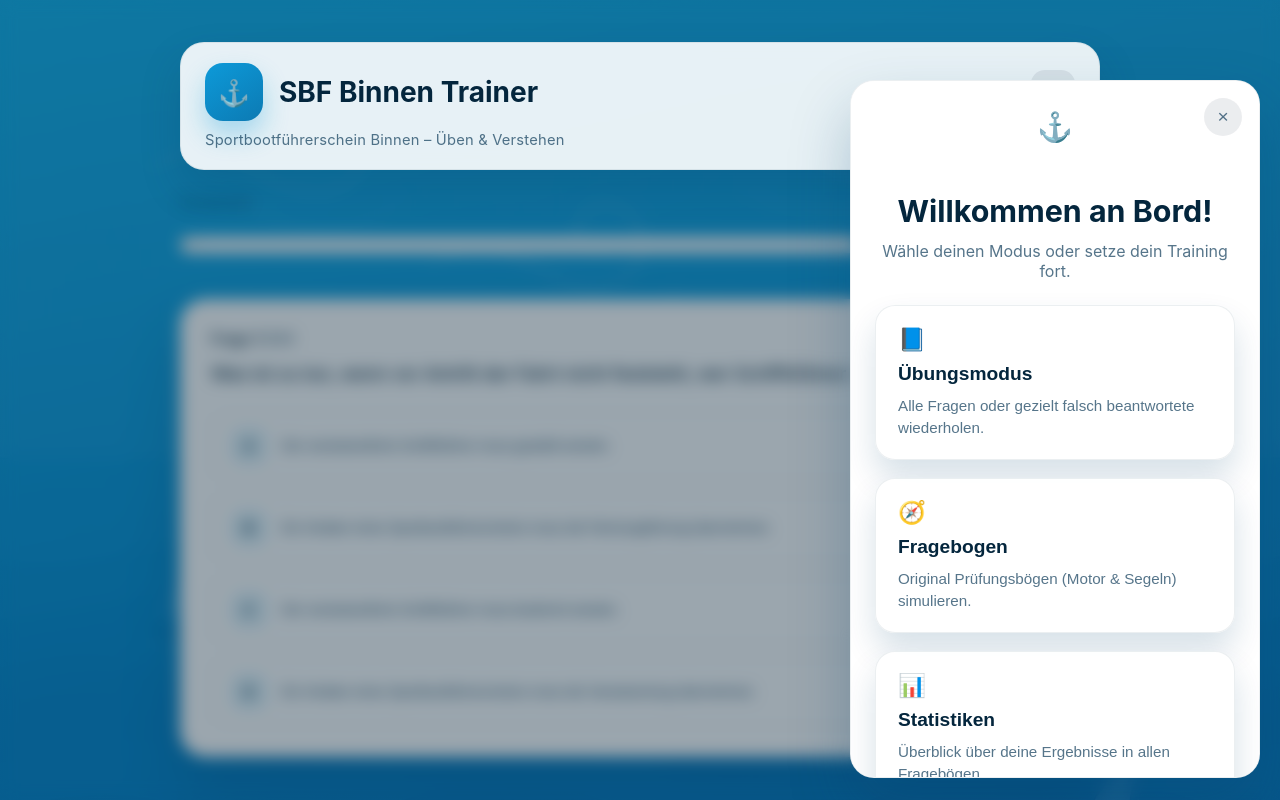
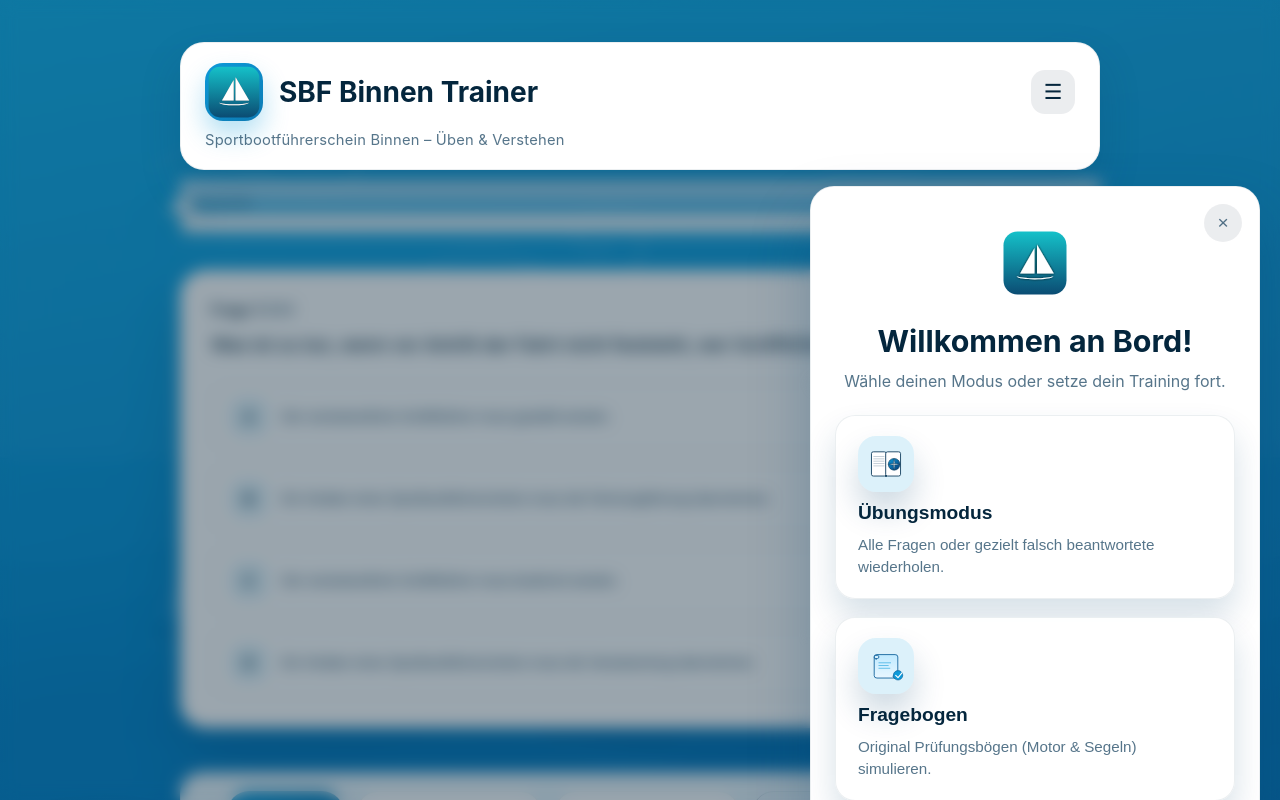
Before and after one commit to Koen-Vannisselroij/sbf-binnen-prufung, a React (Vite) app in the folder frontend/: page / in a window 1280 px wide. Shown: the top 800 px of the page. Built offline with nearby package versions, Linux system fonts and the light colour scheme.

Commit message:
feat: add modal exam selector and sticky progress

```diff
--- a/frontend/src/App.css
+++ b/frontend/src/App.css
@@ -55,12 +55,17 @@ body::before {
 
 .menu-popover {
   position: fixed;
-  top: calc(env(safe-area-inset-top, 0px) + 80px);
+  left: calc(env(safe-area-inset-left, 0px) + 20px);
   right: calc(env(safe-area-inset-right, 0px) + 20px);
+  top: calc(env(safe-area-inset-top, 0px) + 120px);
+  bottom: calc(env(safe-area-inset-bottom, 0px) + 20px);
   z-index: 12;
   opacity: 0;
   transform: translateY(-8px);
   pointer-events: none;
+  display: flex;
+  justify-content: flex-end;
+  align-items: stretch;
   transition: opacity 160ms ease, transform 160ms ease;
 }
 
@@ -76,27 +81,39 @@ body::before {
   padding: 28px 24px;
   box-shadow: 0 30px 60px rgba(6, 66, 109, 0.26);
   border: 1px solid var(--border-soft);
-  max-width: min(92vw, 420px);
-  width: 360px;
+  width: min(400px, 100%);
   display: flex;
   flex-direction: column;
   gap: 24px;
-  max-height: min(80vh, 640px);
+  height: 100%;
+  max-height: none;
+  min-height: 0;
   overflow-y: auto;
 }
 
 @media (max-width: 540px) {
   .menu-popover {
-    top: calc(env(safe-area-inset-top, 0px) + 70px);
-    right: calc(env(safe-area-inset-right, 0px) + 10px);
-    left: calc(env(safe-area-inset-left, 0px) + 10px);
+    left: calc(env(safe-area-inset-left, 0px) + 12px);
+    right: calc(env(safe-area-inset-right, 0px) + 12px);
+    justify-content: center;
   }
 
   .menu-card {
     width: auto;
-    max-width: none;
+    max-width: 100%;
     padding: 24px 18px;
     gap: 20px;
+  }
+
+  .page-body {
+    gap: 16px;
+    padding-top: calc(var(--header-height, 96px) + 6px);
+  }
+
+  .progress-section {
+    margin-top: -10px;
+    top: calc(var(--header-height, 96px) + 4px);
+    padding: 10px 0 0;
   }
 }
 
@@ -131,6 +148,14 @@ body::before {
     gap: 10px;
   }
 
+  .toolbar-group {
+    width: 100%;
+  }
+
+  .toolbar-group select {
+    width: 100%;
+  }
+
   .menu-resume {
     flex-direction: column;
     align-items: flex-start;
@@ -155,6 +180,20 @@ body::before {
 
   .tip-modal-actions .primary-button {
     width: 100%;
+  }
+
+  .progress-section.overlay-open {
+    margin-bottom: 8px;
+  }
+
+  .exam-selector-card {
+    width: 100%;
+    padding: 24px 20px;
+    max-height: 88vh;
+  }
+
+  .exam-selector-header h2 {
+    font-size: 1.28rem;
   }
 }
 
@@ -313,8 +352,14 @@ body::before {
 .badge-logo {
   width: 72px;
   height: 72px;
-  font-size: 1.8rem;
   margin: 0 auto;
+  padding: 12px;
+}
+
+.badge-logo img {
+  width: 100%;
+  height: 100%;
+  object-fit: contain;
 }
 
 .welcome-header h2 {
@@ -356,7 +401,20 @@ body::before {
 }
 
 .mode-icon {
-  font-size: 1.4rem;
+  display: inline-flex;
+  align-items: center;
+  justify-content: center;
+  width: 56px;
+  height: 56px;
+  border-radius: 18px;
+  background: rgba(13, 154, 217, 0.14);
+  box-shadow: 0 18px 32px rgba(6, 66, 109, 0.2);
+}
+
+.mode-icon img {
+  width: 70%;
+  height: 70%;
+  object-fit: contain;
 }
 
 .mode-card h3 {
@@ -393,37 +451,10 @@ body::before {
   background: rgba(13, 154, 217, 0.12);
 }
 
-.exam-toolbar {
-  margin-bottom: 20px;
-  display: flex;
-  gap: 16px;
-  flex-wrap: wrap;
-  align-items: center;
-  background: var(--control-bg);
-  border-radius: 20px;
-  border: 1px solid var(--border-soft);
-  padding: 16px 20px;
-  box-shadow: var(--shadow-soft);
-}
-
 .toolbar-group {
   display: flex;
   flex-direction: column;
   gap: 6px;
-}
-
-.exam-meta {
-  display: flex;
-  flex-direction: column;
-  gap: 6px;
-  font-size: 0.82rem;
-  color: var(--text-muted);
-}
-
-.exam-meta .link-button {
-  align-self: flex-start;
-  padding: 4px 10px;
-  font-size: 0.8rem;
 }
 
 .exam-stats {
@@ -502,6 +533,15 @@ body::before {
   color: var(--text-muted);
   font-size: 0.9rem;
   font-weight: 600;
+  display: inline-flex;
+  align-items: center;
+  gap: 10px;
+}
+
+.controls-hint img {
+  width: 30px;
+  height: 30px;
+  object-fit: contain;
 }
 
 .about-overlay {
@@ -514,6 +554,70 @@ body::before {
   backdrop-filter: blur(12px);
   z-index: 20;
   padding: 16px;
+}
+
+.exam-selector-overlay {
+  position: fixed;
+  inset: 0;
+  background: rgba(6, 34, 53, 0.55);
+  display: flex;
+  align-items: center;
+  justify-content: center;
+  z-index: 25;
+  padding: 16px;
+  backdrop-filter: blur(10px);
+}
+
+.exam-selector-card {
+  background: var(--surface);
+  border-radius: 24px;
+  width: min(520px, 100%);
+  max-height: 90vh;
+  overflow-y: auto;
+  padding: 28px 32px;
+  box-shadow: 0 30px 60px rgba(6, 66, 109, 0.26);
+  border: 1px solid var(--border-soft);
+  display: flex;
+  flex-direction: column;
+  gap: 20px;
+}
+
+.exam-selector-header {
+  display: flex;
+  align-items: center;
+  justify-content: space-between;
+  gap: 12px;
+}
+
+.exam-selector-header h2 {
+  margin: 0;
+  font-size: 1.4rem;
+  color: var(--text-strong);
+}
+
+.exam-selector-body {
+  display: flex;
+  flex-direction: column;
+  gap: 18px;
+}
+
+.exam-selector-meta {
+  display: flex;
+  flex-direction: column;
+  gap: 10px;
+  font-size: 0.9rem;
+  color: var(--text-muted);
+}
+
+.exam-selector-actions {
+  display: flex;
+  justify-content: flex-end;
+}
+
+.exam-selector-empty {
+  margin: 0;
+  font-size: 0.92rem;
+  color: var(--text-muted);
 }
 
 .about-card {
@@ -606,11 +710,11 @@ body::before {
   gap: 10px;
   padding: 20px 24px;
   border-radius: 24px;
-  background: rgba(255, 255, 255, 0.9);
+  background: var(--surface);
   border: 1px solid var(--border-soft);
   box-shadow: var(--shadow-soft);
   backdrop-filter: blur(12px);
-  margin-bottom: 24px;
+  margin-bottom: calc(-1 * var(--header-height, 0px));
 }
 
 .header-inner {
@@ -634,9 +738,14 @@ body::before {
   height: 58px;
   border-radius: 18px;
   background: linear-gradient(145deg, var(--primary), var(--primary-dark));
-  color: #ffffff;
-  font-size: 1.6rem;
   box-shadow: 0 14px 26px rgba(13, 154, 217, 0.3);
+  overflow: hidden;
+}
+
+.brand .logo img {
+  width: 100%;
+  height: 100%;
+  object-fit: contain;
 }
 
 .header h1 {
@@ -651,6 +760,13 @@ body::before {
   color: var(--text-muted);
   font-size: 0.92rem;
   letter-spacing: 0.2px;
+}
+
+.page-body {
+  display: flex;
+  flex-direction: column;
+  gap: 28px;
+  padding-top: calc(var(--header-height, 96px) + 24px);
 }
 
 .menu-button {
@@ -727,7 +843,7 @@ body::before {
   color: var(--text-strong) !important;
 }
 
-.controls .secondary-button {
+.controls .reset-button {
   margin-left: auto;
 }
 
@@ -738,10 +854,32 @@ body::before {
   min-height: 60vh;
 }
 
+.progress-section {
+  position: sticky;
+  top: calc(var(--header-height, 96px));
+  z-index: 4;
+  padding: 14px 0 0;
+  margin-top: -14px;
+  margin-bottom: 12px;
+  background: linear-gradient(180deg, rgba(241, 248, 255, 0.9) 0%, rgba(241, 248, 255, 0) 70%);
+  backdrop-filter: blur(8px);
+  border-bottom: 1px solid rgba(6, 52, 83, 0.08);
+}
+
+.progress-section.overlay-open {
+  position: static;
+  background: none;
+  backdrop-filter: none;
+  border-bottom: none;
+  margin-top: 0;
+  padding-top: 0;
+  margin-bottom: 10px;
+}
+
 .question-section {
   display: flex;
   flex-direction: column;
-  gap: 16px;
+  gap: 10px;
 }
 
 .session-controls {
@@ -764,7 +902,7 @@ body::before {
   display: flex;
   align-items: center;
   justify-content: space-between;
-  margin-bottom: 10px;
+  margin-bottom: 4px;
   font-size: 0.88rem;
   color: var(--text-muted);
   letter-spacing: 0.3px;
@@ -780,24 +918,47 @@ body::before {
   height: 14px;
   background: var(--surface);
   border-radius: 999px;
-  overflow: hidden;
+  overflow: visible;
   border: 1px solid var(--border-soft);
   box-shadow: inset 0 1px 3px rgba(6, 52, 83, 0.1);
-  margin-bottom: 30px;
+  margin-bottom: 8px;
 }
 
 .progress-bar {
   height: 100%;
   background: linear-gradient(90deg, var(--primary), var(--primary-light));
   width: 0%;
-  transition: width 220ms ease;
+  transition: width 1800ms ease;
 }
 
 .ship-marker {
   position: absolute;
-  top: -26px;
-  font-size: 1.45rem;
-  filter: drop-shadow(0 8px 12px rgba(3, 56, 92, 0.22));
+  top: -44px;
+  width: 58px;
+  height: 58px;
+  display: inline-flex;
+  align-items: center;
+  justify-content: center;
+  transform: translateX(-50%);
+  pointer-events: none;
+  filter: drop-shadow(0 10px 18px rgba(3, 56, 92, 0.28));
+  animation: boat-bob 3600ms ease-in-out infinite;
+  transition: left 1800ms cubic-bezier(0.23, 1, 0.32, 1);
+}
+
+.ship-marker img {
+  width: 100%;
+  height: 100%;
+  object-fit: contain;
+}
+
+@keyframes boat-bob {
+  0%, 100% {
+    transform: translateX(-50%) translateY(-2px);
+  }
+  50% {
+    transform: translateX(-50%) translateY(2px);
+  }
 }
 
 .card {
--- a/frontend/src/App.jsx
+++ b/frontend/src/App.jsx
@@ -1,4 +1,4 @@
-import React, { useState, useEffect, useRef } from "react";
+import React, { useState, useEffect, useRef, useLayoutEffect, useCallback } from "react";
 import questions from "./questions_with_tips_and_explanations.json";
 import Question from "./Question.jsx";
 import {
@@ -12,6 +12,12 @@ import {
   getExamModeFormCategories
 } from "./utils/examForms.js";
 import "./App.css";
+import headerBadge from "./assets/icons/header_badge_sailboat.svg";
+import practiceModeIcon from "./assets/icons/practice_mode_logbook.svg";
+import examModeIcon from "./assets/icons/fragebogen_scroll_check.svg";
+import statsModeIcon from "./assets/icons/stats_gauge_waves.svg";
+import hintBadge from "./assets/icons/hint_badge_lighthouse.svg";
+import progressBoat from "./assets/animations/boat_only_loading_0d9ad9.svg";
 
 const MISTAKES_KEY = "sbf-mistakes";
 const PRACTICE_MODE_KEY = "sbf-mode";
@@ -90,6 +96,7 @@ function App() {
       return {};
     }
   });
+  const [isExamSelectorOpen, setIsExamSelectorOpen] = useState(false);
 
   // Save to localStorage whenever these states change
   useEffect(() => {
@@ -171,6 +178,14 @@ function App() {
   }, [examMode, selectedForm, selectedSupplement]);
 
   useEffect(() => {
+    if (sessionMode === "exam") {
+      setIsExamSelectorOpen(!selectedForm);
+    } else {
+      setIsExamSelectorOpen(false);
+    }
+  }, [sessionMode, selectedForm]);
+
+  useEffect(() => {
     if (import.meta.env?.DEV) {
       const validation = validateExamForms(questions);
       if (!validation.ok) {
@@ -181,6 +196,26 @@ function App() {
   }, []);
 
   const questionIndex = createQuestionIndex(questions);
+  const headerRef = useRef(null);
+  const [menuAnchorTop, setMenuAnchorTop] = useState(null);
+  const [headerHeight, setHeaderHeight] = useState(0);
+
+  const updateMenuAnchor = useCallback(() => {
+    if (!headerRef.current) {
+      return;
+    }
+    const rect = headerRef.current.getBoundingClientRect();
+    const gap = 16;
+    const nextTop = Math.max(rect.bottom + gap, gap);
+    setMenuAnchorTop(nextTop);
+    setHeaderHeight(rect.height);
+  }, []);
+
+  useLayoutEffect(() => {
+    updateMenuAnchor();
+    window.addEventListener("resize", updateMenuAnchor);
+    return () => window.removeEventListener("resize", updateMenuAnchor);
+  }, [updateMenuAnchor]);
 
   function recordExamResult(modeKey, formKey, correct, total) {
     if (!modeKey || !formKey || !Number.isFinite(total) || total <= 0) {
@@ -318,12 +353,18 @@ function App() {
     : 0;
   const questionCounterDisplay = totalQuestions > 0 ? clampedIdx + 1 : 0;
   const examNeedsSelection = isExamSession && !selectedForm;
+  const isExamSelectorVisible = isExamSession && isExamSelectorOpen && !isMenuOpen;
+  const progressSectionClass = isExamSelectorVisible ? "progress-section overlay-open" : "progress-section";
+  const containerStyle = headerHeight
+    ? { '--header-height': `${headerHeight}px` }
+    : undefined;
 
   function toggleMenu(view = "mode") {
     if (isMenuOpen) {
       setIsMenuOpen(false);
     } else {
       setMenuView(view);
+      updateMenuAnchor();
       setIsMenuOpen(true);
     }
   }
@@ -443,12 +484,18 @@ function App() {
   }
 
   return (
-    <div className="container">
-      {isMenuOpen && (
-        <div className="menu-backdrop" onClick={() => setIsMenuOpen(false)} />
-      )}
-      <div className={`menu-popover ${isMenuOpen ? 'open' : ''}`} ref={menuContentRef}>
-        <div className="menu-card">
+    <div className="container" style={containerStyle}>
+      {isMenuOpen && <div className="menu-backdrop" onClick={() => setIsMenuOpen(false)} />}
+      <div
+        className={`menu-popover ${isMenuOpen ? 'open' : ''}`}
+        style={isMenuOpen ? {
+          top: menuAnchorTop != null
+            ? `${menuAnchorTop}px`
+            : 'calc(env(safe-area-inset-top, 0px) + 120px)',
+          bottom: 'calc(env(safe-area-inset-bottom, 0px) + 20px)'
+        } : undefined}
+      >
+        <div className="menu-card" ref={menuContentRef}>
             <button
               type="button"
               className="menu-close"
@@ -460,7 +507,9 @@ function App() {
             {menuView === "mode" && (
               <>
                 <div className="welcome-header">
-                  <span className="logo badge-logo">⚓️</span>
+                  <span className="logo badge-logo">
+                    <img src={headerBadge} alt="SBF Binnen Trainer" />
+                  </span>
                   <h2>Willkommen an Bord!</h2>
                   <p>Wähle deinen Modus oder setze dein Training fort.</p>
                 </div>
@@ -499,7 +548,9 @@ function App() {
                       setIsMenuOpen(false);
                     }}
                   >
-                    <span className="mode-icon">📘</span>
+                    <span className="mode-icon">
+                      <img src={practiceModeIcon} alt="Übungsmodus" />
+                    </span>
                     <h3>Übungsmodus</h3>
                     <p>Alle Fragen oder gezielt falsch beantwortete wiederholen.</p>
                   </button>
@@ -510,7 +561,9 @@ function App() {
                       setIsMenuOpen(false);
                     }}
                   >
-                    <span className="mode-icon">🧭</span>
+                    <span className="mode-icon">
+                      <img src={examModeIcon} alt="Fragebogen" />
+                    </span>
                     <h3>Fragebogen</h3>
                     <p>Original Prüfungsbögen (Motor &amp; Segeln) simulieren.</p>
                   </button>
@@ -518,7 +571,9 @@ function App() {
                     className="mode-card"
                     onClick={() => setMenuView("stats")}
                   >
-                    <span className="mode-icon">📊</span>
+                    <span className="mode-icon">
+                      <img src={statsModeIcon} alt="Statistiken" />
+                    </span>
                     <h3>Statistiken</h3>
                     <p>Überblick über deine Ergebnisse in allen Fragebögen.</p>
                   </button>
@@ -588,89 +643,12 @@ function App() {
       {isAboutOpen && (
         <AboutOverlay onClose={() => setIsAboutOpen(false)} />
       )}
-      {isExamSession && !isMenuOpen && (
-        <div className="exam-toolbar">
-          <div className="toolbar-group">
-            <label>Version</label>
-            <select
-              value={examMode}
-              onChange={event => {
-                const value = event.target.value;
-                setExamMode(value);
-              }}
-            >
-              {examModeKeys.map(modeKey => {
-                const meta = getExamModeMeta(modeKey);
-                return (
-                  <option key={modeKey} value={modeKey}>
-                    {meta?.label ?? modeKey}
-                  </option>
-                );
-              })}
-            </select>
-          </div>
-          {isExamSession && formOptions.length > 0 && (
-            <div className="toolbar-group">
-              <label>
-                {examMode === "S"
-                  ? "Segel-Fragebogen"
-                  : examMode === "Supplement"
-                    ? "Segel-Zusatzbogen"
-                    : "Motor-Fragebogen"}
-              </label>
-              <select
-                value={selectedForm}
-                onChange={event => {
-                  const value = event.target.value;
-                  setSelectedForm(value);
-                  setShowResult(false);
-                  setScore(0);
-                  setUserAnswers([]);
-                  if (examMode === "AMS") {
-                    setSelectedSupplement(value ? `E${value}` : "");
-                  }
-                }}
-              >
-                <option value="">Bitte wählen</option>
-                {formOptions.map(option => (
-                  <option key={String(option)} value={String(option)}>
-                    {String(option)}
-                  </option>
-                ))}
-              </select>
-            </div>
-          )}
-          {examModeMeta && (
-            <div className="exam-meta">
-              <span>
-                {examModeMeta.questionCount} Fragen · {examModeMeta.timeMinutes} Min
-                {examModeMeta.maxWrong != null && ` · max. ${examModeMeta.maxWrong} Fehler`}
-              </span>
-              <button
-                type="button"
-                className="link-button"
-                onClick={() => {
-                  if (!selectedForm) return;
-                  const label = formatFormLabel(examMode, selectedForm);
-                  if (window.confirm(`${label}: Fortschritt wirklich zurücksetzen?`)) {
-                    updateExamProgress(examMode, selectedForm, 0);
-                    setScore(0);
-                    setShowResult(false);
-                    setUserAnswers([]);
-                  }
-                }}
-                disabled={!selectedForm}
-              >
-                Fortschritt zurücksetzen
-              </button>
-            </div>
-          )}
-        </div>
-      )}
-      <header className="header">
+      <header className="header" ref={headerRef}>
         <div className="header-inner">
           <div className="brand">
-            <span className="logo">⚓️</span>
+            <span className="logo">
+              <img src={headerBadge} alt="SBF Binnen Trainer" />
+            </span>
             <h1>SBF Binnen Trainer</h1>
           </div>
           <button
@@ -684,6 +662,49 @@ function App() {
         </div>
         <p className="subtitle">Sportbootführerschein Binnen – Üben & Verstehen</p>
       </header>
+      <main className="page-body">
+        {isExamSelectorVisible && (
+          <ExamSelectorOverlay
+            examMode={examMode}
+            examModeKeys={examModeKeys}
+            formOptions={formOptions}
+            selectedForm={selectedForm}
+            examModeMeta={examModeMeta}
+            onModeChange={value => {
+              setExamMode(value);
+              setSelectedForm("");
+              setSelectedSupplement("");
+            }}
+            onFormChange={value => {
+              setSelectedForm(value);
+              setShowResult(false);
+              setScore(0);
+              setUserAnswers([]);
+              if (examMode === "AMS") {
+                setSelectedSupplement(value ? `E${value}` : "");
+              }
+              if (value) {
+                setIsExamSelectorOpen(false);
+              }
+            }}
+            onReset={() => {
+              if (!selectedForm) return;
+              const label = formatFormLabel(examMode, selectedForm);
+              if (window.confirm(`${label}: Fortschritt wirklich zurücksetzen?`)) {
+                updateExamProgress(examMode, selectedForm, 0);
+                setScore(0);
+                setShowResult(false);
+                setUserAnswers([]);
+              }
+            }}
+            canClose={Boolean(selectedForm)}
+            onClose={() => {
+              if (selectedForm) {
+                setIsExamSelectorOpen(false);
+              }
+            }}
+          />
+        )}
         {totalQuestions === 0 ? (
           <div className="card empty-card">
             <h2 className="empty-title">
@@ -715,7 +736,7 @@ function App() {
           </div>
         ) : (
           <div className="session-content">
-          <div className="question-section">
+            <div className={progressSectionClass}>
               <div className="progress-meta">
                 <span>Fortschritt</span>
                 <span>
@@ -724,8 +745,12 @@ function App() {
               </div>
               <div className="progress">
                 <div className="progress-bar" style={{ width: `${progressPercent}%` }} />
-              <div className="ship-marker" style={{ left: `calc(${progressPercent}% - 12px)` }}>⛵</div>
+                <div className="ship-marker" style={{ left: `${progressPercent}%` }}>
+                  <img src={progressBoat} alt="" aria-hidden="true" />
                 </div>
+              </div>
+            </div>
+            <div className="question-section">
               <div className="card">
                 <Question
                   data={filteredQuestions[clampedIdx]}
@@ -738,12 +763,25 @@ function App() {
             <div className="session-controls">
               <div className="controls">
                 {isExamSession ? (
+                  <>
                     <span className="controls-hint">
+                      <img src={hintBadge} alt="" aria-hidden="true" />
+                    <span>
                       {examModeMeta?.label ?? "Fragebogen"}
                       {": "}
                       {selectedForm || "–"}
                       {examMode === "AMS" && ` + ${selectedSupplement || "–"}`}
                     </span>
+                  </span>
+                  <button
+                    type="button"
+                    className="secondary-button swap-button"
+                    onClick={() => setIsExamSelectorOpen(true)}
+                    disabled={isExamSelectorVisible}
+                  >
+                    Fragebogen wechseln
+                  </button>
+                  </>
                 ) : (
                   <>
                     <button
@@ -767,7 +805,7 @@ function App() {
                   </>
                 )}
                 <button
-                className="secondary-button"
+                  className="secondary-button reset-button"
                   onClick={clearProgress}
                   disabled={clampedIdx === 0 && !showResult}
                 >
@@ -780,11 +818,95 @@ function App() {
             </div>
           </div>
         )}
+      </main>
     </div>
   );
 }
 
 export default App;
+
+function ExamSelectorOverlay({
+  examMode,
+  examModeKeys,
+  formOptions,
+  selectedForm,
+  examModeMeta,
+  onModeChange,
+  onFormChange,
+  onReset,
+  onClose,
+  canClose
+}) {
+  const modeLabel = examMode === "S"
+    ? "Segel-Fragebogen"
+    : examMode === "Supplement"
+      ? "Segel-Zusatzbogen"
+      : examMode === "AMS"
+        ? "Kombi-Fragebogen"
+        : "Motor-Fragebogen";
+  return (
+    <div className="exam-selector-overlay" role="dialog" aria-modal="true">
+      <div className="exam-selector-card">
+        <div className="exam-selector-header">
+          <h2>Fragebogen auswählen</h2>
+          {canClose && (
+            <button type="button" className="link-button" onClick={onClose}>
+              Schließen
+            </button>
+          )}
+        </div>
+        <div className="exam-selector-body">
+          <div className="toolbar-group">
+            <label>Version</label>
+            <select value={examMode} onChange={event => onModeChange(event.target.value)}>
+              {examModeKeys.map(modeKey => {
+                const meta = getExamModeMeta(modeKey);
+                return (
+                  <option key={modeKey} value={modeKey}>
+                    {meta?.label ?? modeKey}
+                  </option>
+                );
+              })}
+            </select>
+          </div>
+          {formOptions && formOptions.length > 0 ? (
+            <div className="toolbar-group">
+              <label>{modeLabel}</label>
+              <select value={selectedForm} onChange={event => onFormChange(event.target.value)}>
+                <option value="">Bitte wählen</option>
+                {formOptions.map(option => (
+                  <option key={String(option)} value={String(option)}>
+                    {String(option)}
+                  </option>
+                ))}
+              </select>
+            </div>
+          ) : (
+            <p className="exam-selector-empty">Für diese Version sind keine Fragebögen hinterlegt.</p>
+          )}
+          {examModeMeta && (
+            <div className="exam-selector-meta">
+              <span>
+                {examModeMeta.questionCount} Fragen · {examModeMeta.timeMinutes} Min
+                {examModeMeta.maxWrong != null && ` · max. ${examModeMeta.maxWrong} Fehler`}
+              </span>
+              <div className="exam-selector-actions">
+                <button
+                  type="button"
+                  className="link-button"
+                  onClick={onReset}
+                  disabled={!selectedForm}
+                >
+                  Fortschritt zurücksetzen
+                </button>
+              </div>
+            </div>
+          )}
+        </div>
+      </div>
+    </div>
+  );
+}
 
 function ExamStatsPanel({ examMode, stats, formOptions, selectedForm }) {
   const keys = (formOptions || []).map(option => String(option));
```
Lines whose indentation alone changed are shown as unchanged.
